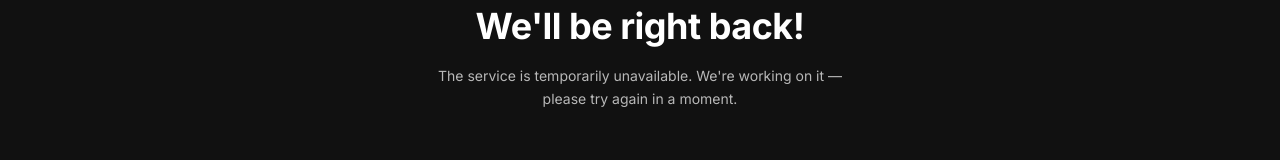
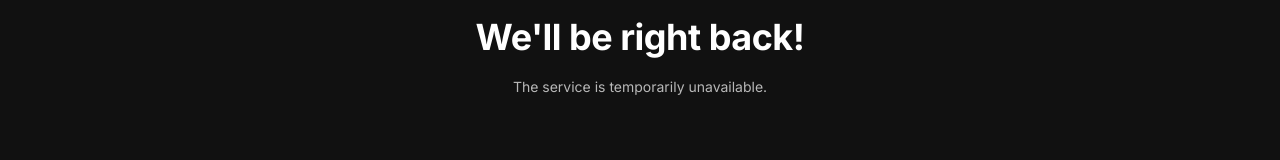
Before and after one commit to kacszc/GK-WEB, a Next.js app: page /maintenance in a window 1280 px wide. Shown: the part 410-570 px from the top of the page. Built offline with nearby package versions, Linux system fonts and the light colour scheme; no server answers.

Commit message:
fix(maintenance): trim notice to just 'service temporarily unavailable'

```diff
--- a/src/i18n/dictionaries/en.ts
+++ b/src/i18n/dictionaries/en.ts
@@ -766,7 +766,7 @@ const en: Dictionary = {
   maintenance: {
     eyebrow: "Maintenance",
     title: "We'll be right back!",
-    desc: "The service is temporarily unavailable. We're working on it — please try again in a moment.",
+    desc: "The service is temporarily unavailable.",
   },
   errorPage: {
     code: "Error 500",
--- a/src/i18n/dictionaries/pl.ts
+++ b/src/i18n/dictionaries/pl.ts
@@ -765,7 +765,7 @@ const pl = {
   maintenance: {
     eyebrow: "Prace techniczne",
     title: "Zaraz wracamy!",
-    desc: "Usługa jest chwilowo niedostępna. Pracujemy nad przywróceniem — spróbuj ponownie za chwilę.",
+    desc: "Usługa jest chwilowo niedostępna.",
   },
   errorPage: {
     code: "Błąd 500",
--- a/src/i18n/dictionaries/uk.ts
+++ b/src/i18n/dictionaries/uk.ts
@@ -766,7 +766,7 @@ const uk: Dictionary = {
   maintenance: {
     eyebrow: "Технічні роботи",
     title: "Скоро повернемося!",
-    desc: "Сервіс тимчасово недоступний. Ми вже працюємо над цим — спробуйте ще раз за мить.",
+    desc: "Сервіс тимчасово недоступний.",
   },
   errorPage: {
     code: "Помилка 500",
```
